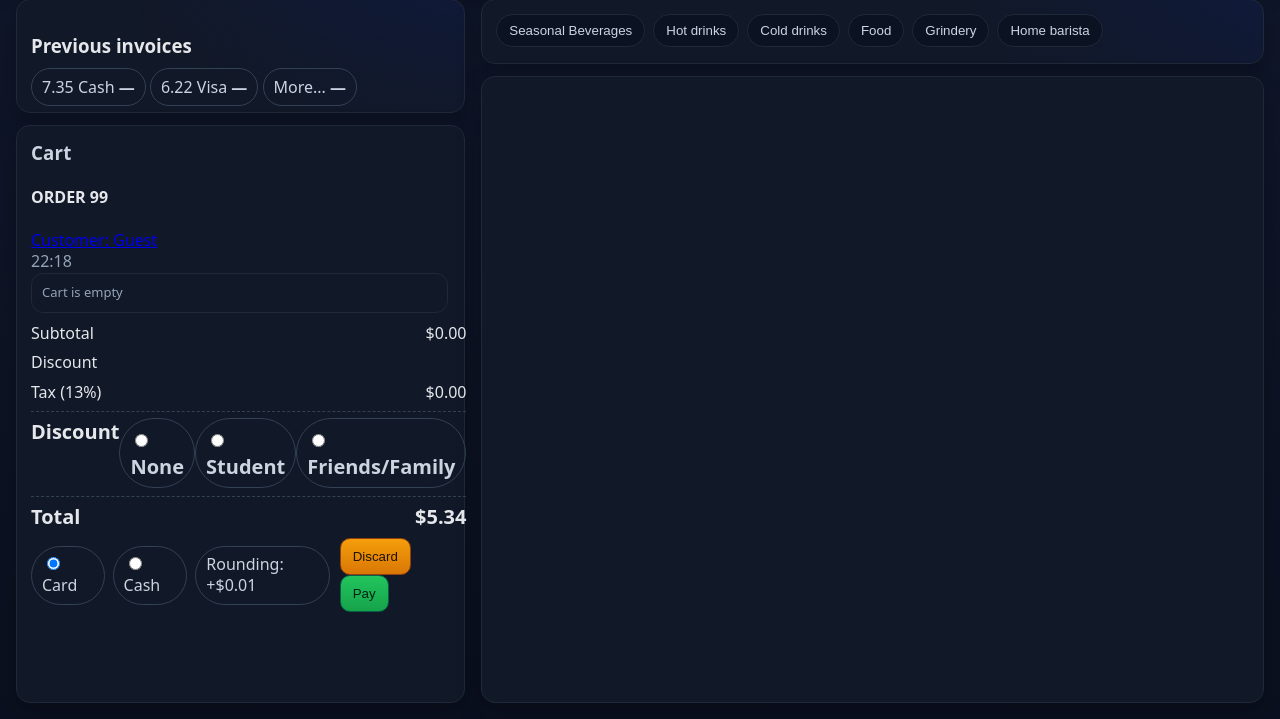
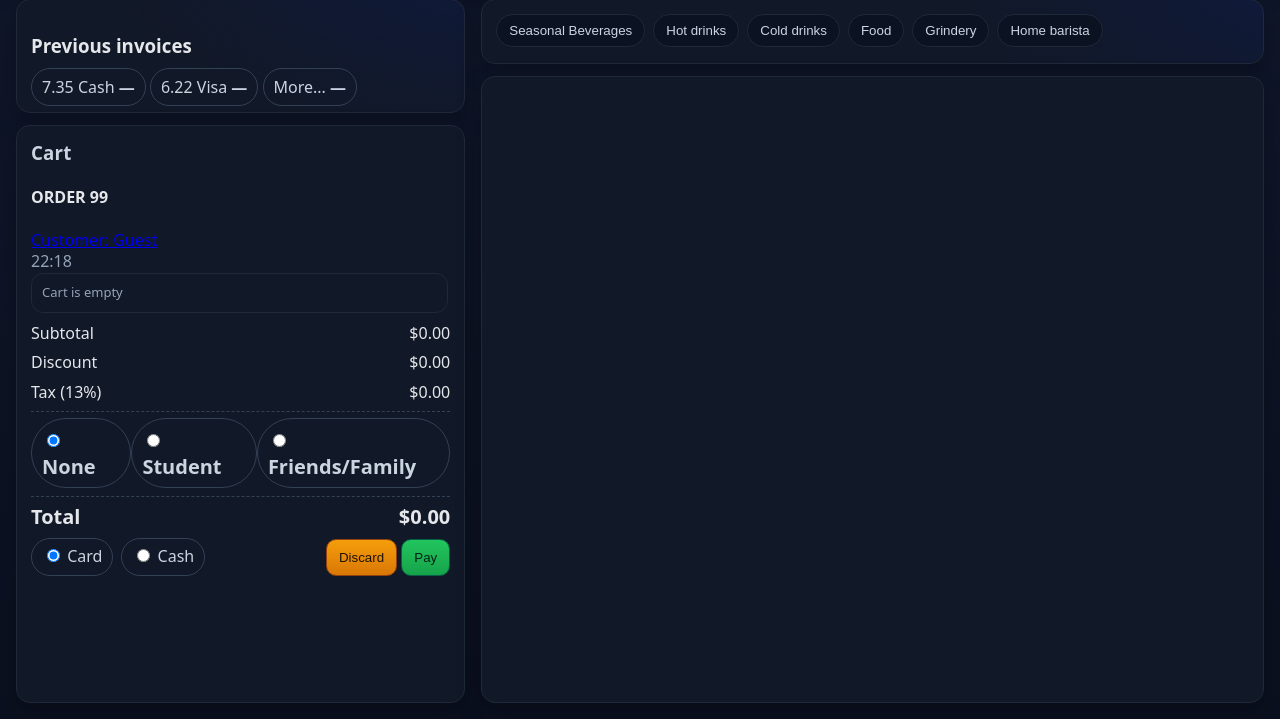
Before and after one commit to markshmidt/coffee-shop-app, a Django app: page / in a window 1280 px wide. Shown: the part 81-800 px from the top of the page. Run offline with Django 5.2, Linux system fonts and the light colour scheme; data comes from the database, SQL or seed files in the repository; both versions use the stored data as it was after the commit; data that the repository does not hold is empty.

Commit message:
frontend for discount, total and tx

```diff
--- a/coffeeshop/store/templates/home.html
+++ b/coffeeshop/store/templates/home.html
@@ -53,23 +53,26 @@
 
 
           <div class="summary" style="margin-top:10px;">
-            <div class="row" id="cart-subtotal"><span>Subtotal</span><span></span></div>
-            <div class="row" id="cart-discount"><span>Discount</span><span></span></div>
-            <div class="row" id="cart-tax"><span>Tax (13%)</span><span></span></div>
+            <div class="row" id="cart-subtotal"><span>Subtotal</span><span id="subtotal-label">$0.00</span></div>
+            <div class="row" id="cart-discount"><span>Discount</span><span id="discount-label">$0.00</span></div>
+            <div class="row" id="cart-tax"><span>Tax (13%)</span><span id="tax-label">$0.00</span></div>
+
                <div class="row total" style="flex:1;">
-               <span>Discount</span> <!-- if none, discount is 0.00 -->
-              <label class="pill"><input type="radio" name="pm" checked /> None</label>
-              <label class="pill"><input type="radio" name="pm" /> Student</label>
-              <label class="pill"><input type="radio" name="pm" /> Friends/Family</label>
+                <label class="pill"><input type="radio" name="discount" value="NONE" checked> None</label>
+                <label class="pill"><input type="radio" name="discount" value="STUDENT_10"> Student</label>
+                <label class="pill"><input type="radio" name="discount" value="FRIENDS_FAMILY_20"> Friends/Family</label>
+
             </div>
-            <div class="row total"><span>Total</span><span>$5.34</span></div>
+            <div class="row total"> <span>Total</span><span id="total-label">$0.00</span></div>
           </div>
 
           <div class="paybar">
             <div class="pay-group">
               <label class="pill"><input type="radio" name="pm" checked /> Card</label>
               <label class="pill"><input type="radio" name="pm" /> Cash</label>
-             <span class="pill" title="Cash rounding preview">Rounding: +$0.01</span> <!-- #should be seen only for cash-->
+              <span id="rounding-pill" class="pill" title="Cash rounding preview" style="display:none;">
+                  Rounding: <span id="rounding-delta">+$0.00</span>
+                </span>
             </div>
 
             <div>
```
Also changed, not shown: coffeeshop/db.sqlite3.
